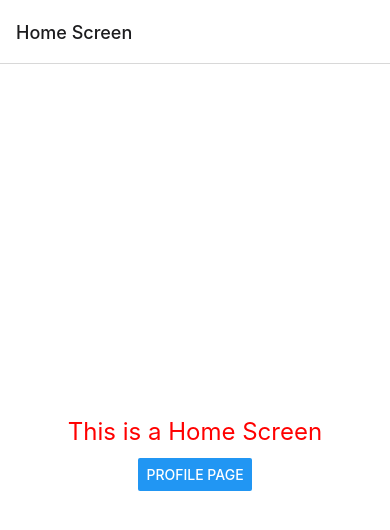
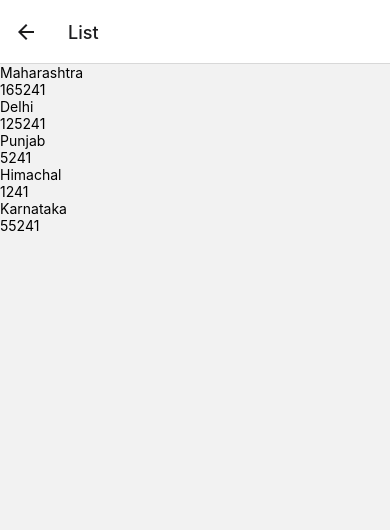
Before and after one commit to ErNamanSood/Expo-App, a React Native app: screen /List in a window 390 px wide. Shown: the top 530 px of the page. Built offline with nearby package versions, Linux system fonts and the light colour scheme.

Commit message:
Project Structure and Flatlist

```diff
--- a/App.tsx
+++ b/App.tsx
@@ -3,6 +3,7 @@ import { createNativeStackNavigator } from '@react-navigation/native-stack';
 import { StatusBar } from 'expo-status-bar';
 import React, { Component, useState } from 'react';
 import { StyleSheet, Text, View, Image, Button } from 'react-native';
+import ListViewPage from './src/tutorials/ListComponent';
 
 // export default function App() {
 //   return (
@@ -25,6 +26,12 @@ function HomeScreen({navigation}){
         ()=> navigation.push("Profile")
       }
       ></Button>
+      <Text style={styles.textStyle}>List Demo</Text>
+      <Button title="ListView Page"
+      onPress = {
+        ()=> navigation.push("List")
+      }
+      ></Button>
     </View>
   );
 }
@@ -45,6 +52,7 @@ export default function App(){
       <Stack.Navigator>
         <Stack.Screen name="Home" component={HomeScreen} options={{title:"Home Screen"}}/>
         <Stack.Screen name="Profile" component={ProfileScreen}/>
+        <Stack.Screen name="List" component={ListViewPage}/>
       </Stack.Navigator>
     </NavigationContainer>
   )
--- /dev/null
+++ b/src/tutorials/ListComponent.tsx
@@ -0,0 +1,56 @@
+import React from "react";
+import { FlatList, Text, View } from "react-native";
+
+// Hard Coded Data Structure
+const covidData = [
+    {
+        id: 1,
+        state: "Maharashtra",
+        confirmed: 165241
+    },
+
+    {
+        id: 2,
+        state: "Delhi",
+        confirmed: 125241
+    },
+
+    {
+        id: 3,
+        state: "Punjab",
+        confirmed: 5241
+    },
+
+    {
+        id: 4,
+        state: "Himachal",
+        confirmed: 1241
+    },
+
+    {
+        id: 5,
+        state: "Karnataka",
+        confirmed: 55241
+    },
+];
+
+const ListItem = ({data}) => (
+    <View>
+        <Text>{data.state}</Text>
+        <Text>{data.confirmed}</Text>
+    </View>
+);
+
+function ListViewPage(){
+
+    const renderItem = ({item}) => <ListItem data={item}/>
+
+    return (
+        <View>
+            <FlatList data = {covidData} renderItem={renderItem}></FlatList>
+        </View>
+    );
+
+}
+
+export default ListViewPage;
```
